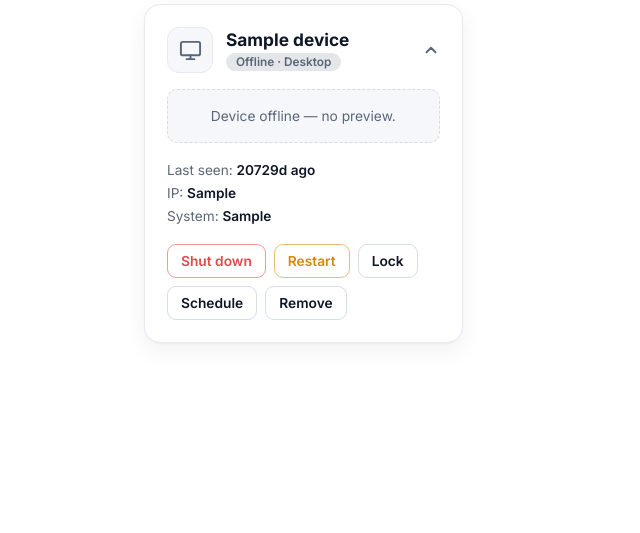
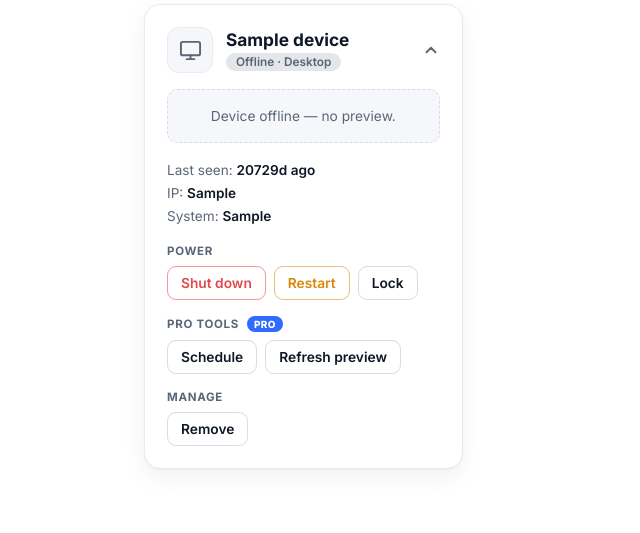
Before and after one commit to Voidwarex/Yakuza-Macro, a Flask app: page / in a window 1280 px wide, after a click that opens the changed part. Shown: the part 304-837 px from the top of the page, without its empty margins (0-640 px from the left). Before the commit the page ends 648 px from the top, so only its background shows below. Run offline with Flask 3, Linux system fonts and the light colour scheme; the visitor is signed in with stand-in values (Sample User, id 1); tables that the repository leaves empty hold one stand-in row (values such as "Sample post").

Commit message:
Panel: group expanded card actions into labeled sections
The expanded device dropdown now separates actions into Power (shut down /
restart / lock / cancel), Pro tools (schedule + refresh preview, with a PRO
badge) and Manage (remove) — clearer and sets up Pro features in their own
area. Added a "Refresh preview" action that re-requests a screen capture.

Co-Authored-By: Claude Opus 4.8 <noreply@anthropic.com>
Claude-Session: https://claude.ai/code/session_01T6GLoz1LP5tzuShLKJRsKZ

```diff
--- a/server/static/app.js
+++ b/server/static/app.js
@@ -148,12 +148,23 @@ async function loadDevices() {
                         <div>IP: <b>${esc(d.last_ip) || "—"}</b></div>
                         <div>System: <b>${esc(d.os_info) || "—"}</b></div>
                     </div>
+
+                    <div class="section-label">Power</div>
                     <div class="actions">
                         <button class="btn-red btn-sm" data-act="shutdown" data-id="${d.id}">Shut down</button>
                         <button class="btn-amber btn-sm" data-act="restart" data-id="${d.id}">Restart</button>
                         <button class="btn-sm" data-act="lock" data-id="${d.id}">Lock</button>
                         ${cancelBtn}
+                    </div>
+
+                    <div class="section-label">Pro tools <span class="pro-tag">PRO</span></div>
+                    <div class="actions">
                         <button class="btn-ghost btn-sm" data-act="schedule" data-id="${d.id}" data-name="${esc(d.name)}">Schedule</button>
+                        <button class="btn-ghost btn-sm" data-act="preview" data-id="${d.id}">Refresh preview</button>
+                    </div>
+
+                    <div class="section-label">Manage</div>
+                    <div class="actions">
                         <button class="btn-ghost btn-sm" data-act="remove" data-id="${d.id}" data-name="${esc(d.name)}">Remove</button>
                     </div>
                 </div>
@@ -450,6 +461,7 @@ document.addEventListener("DOMContentLoaded", () => {
             const act = btn.getAttribute("data-act");
             if (act === "remove") removeDevice(id, btn.getAttribute("data-name"));
             else if (act === "schedule") openScheduleModal(id, btn.getAttribute("data-name"));
+            else if (act === "preview") { requestPreview(id); btn.textContent = "Requested…"; setTimeout(() => (btn.textContent = "Refresh preview"), 2000); }
             else cmd(id, act);
             return;
         }
--- a/server/static/style.css
+++ b/server/static/style.css
@@ -356,3 +356,17 @@ select:focus, input[type="time"]:focus, input[type="datetime-local"]:focus {
     background: var(--bg-soft); border: 1px dashed var(--border-strong);
     border-radius: 10px; padding: 18px; text-align: center;
 }
+
+/* ---- grouped sections in the expanded card ---- */
+
+.section-label {
+    font-size: 0.72rem; font-weight: 700; letter-spacing: 0.06em;
+    text-transform: uppercase; color: var(--muted);
+    margin: 16px 0 8px; display: flex; align-items: center; gap: 8px;
+}
+.section-label:first-of-type { margin-top: 4px; }
+.pro-tag {
+    font-size: 0.62rem; font-weight: 800; letter-spacing: 0.04em;
+    color: #fff; background: var(--accent);
+    padding: 2px 7px; border-radius: 999px;
+}
```
